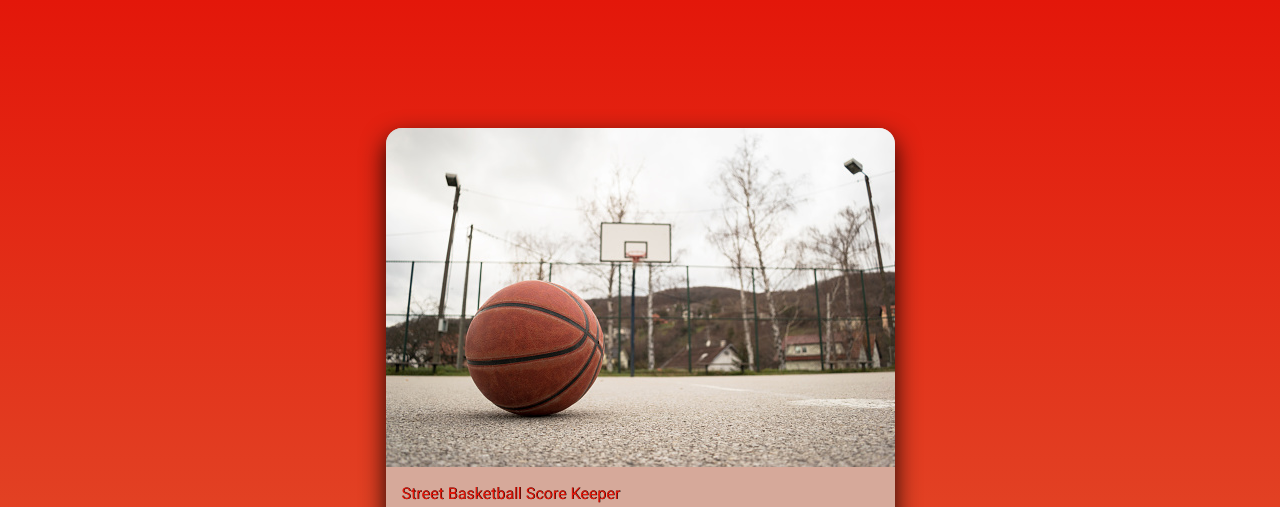
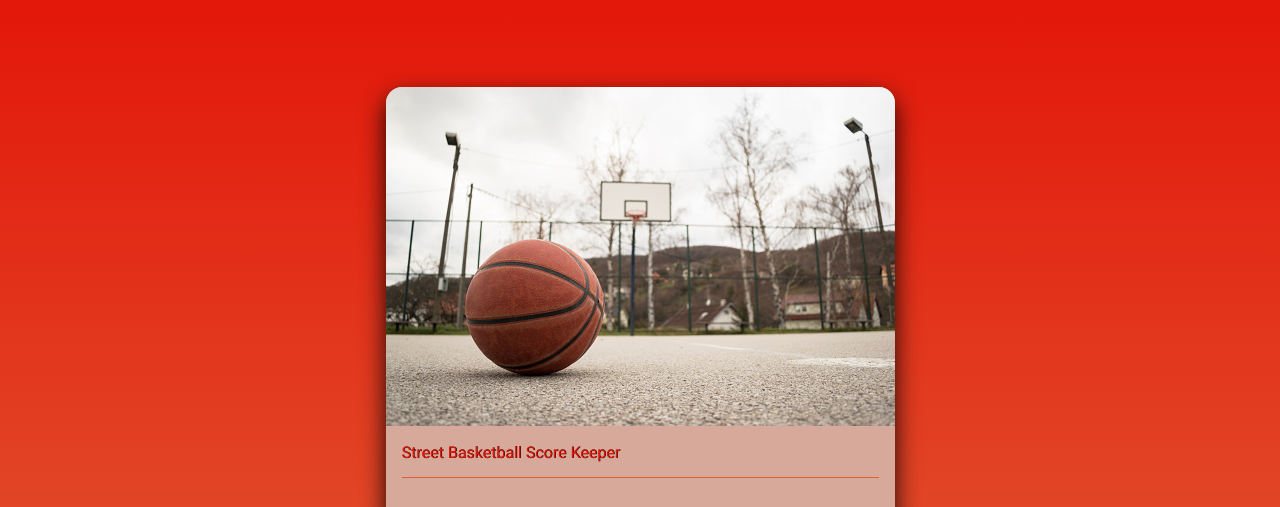
Before and after one commit to DekiDejan/ScoreKeeper, a plain HTML site: page index.html in a window 1280 px wide. Shown: the top 507 px of the page. Drawn offline with Linux system fonts and the light colour scheme.

Commit message:
update css body margin and width

```diff
--- a/style.css
+++ b/style.css
@@ -54,8 +54,8 @@ body {
     display: flex;
     justify-content: center;
     align-items: center;
-    margin: 10% auto;
-    max-height: 100vh;
+    margin: auto;
+    height: 100vh;
     max-width: 90%;
 }
 
```
